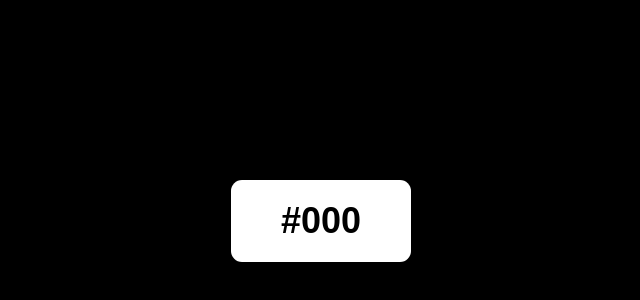
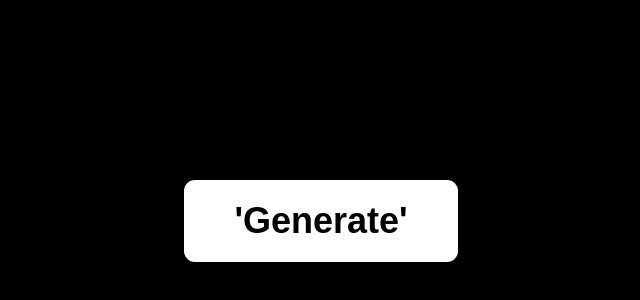
Before and after one commit to AdrianRistic/react-random-color-gen2, a React (Create React App) app: page / in a window 1280 px wide. Shown: the part 174-474 px from the top of the page, without its empty margins (319-959 px from the left). Built offline with nearby package versions, Linux system fonts and the light colour scheme.

Commit message:
Added new text

```diff
--- a/src/App.js
+++ b/src/App.js
@@ -29,8 +29,7 @@ const RandomColor = () => {
     <div style={{ backgroundColor: color }} className="container">
       {' '}
       <button style={{ color: color }} onClick={handleGenerate}>
-        {' '}
-        {color}{' '}
+        'Generate'
       </button>
     </div>
   );
```
